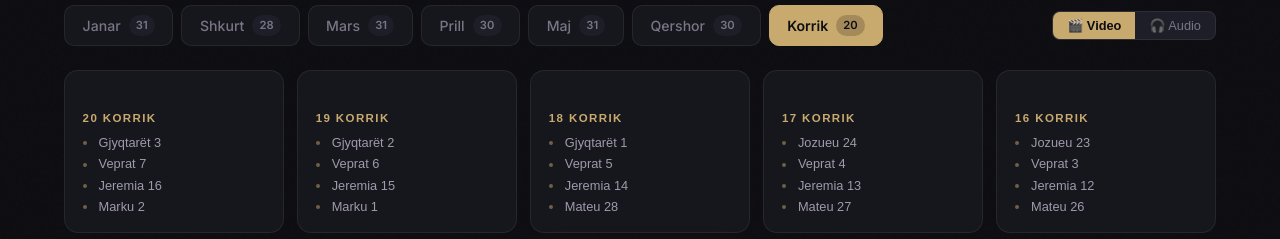
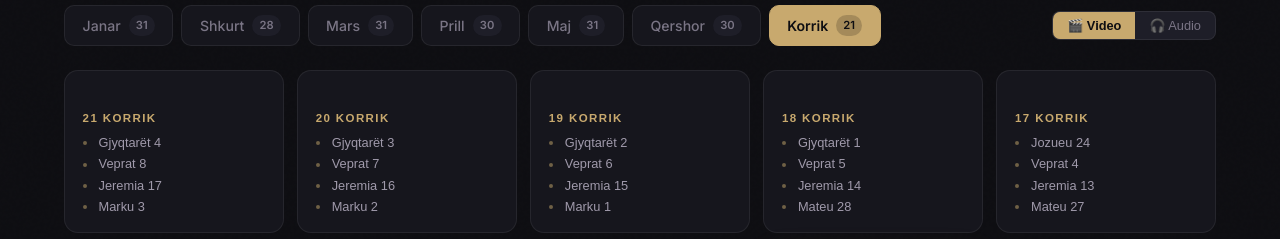
Before and after one commit to jeffandmeredith-max/bibla-shqip, a React (Vite) app: page / in a window 1280 px wide. Shown: the part 561-800 px from the top of the page. Built offline with nearby package versions, Linux system fonts and the light colour scheme.

Commit message:
chore: daily update 2026-07-21

```diff
--- a/src/data/july.js
+++ b/src/data/july.js
@@ -534,5 +534,28 @@ export const july = [
         "start": 985
       }
     ]
+  },
+  {
+    "day": 21,
+    "date": "21 Korrik",
+    "videoId": "4te3YAHVUqM",
+    "readings": [
+      {
+        "title": "Gjyqtarët 4",
+        "start": 0
+      },
+      {
+        "title": "Veprat 8",
+        "start": 235
+      },
+      {
+        "title": "Jeremia 17",
+        "start": 543
+      },
+      {
+        "title": "Marku 3",
+        "start": 796
+      }
+    ]
   }
 ]
```
